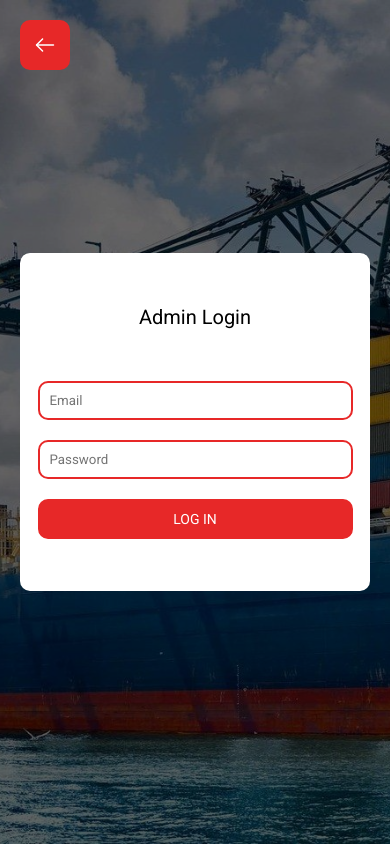
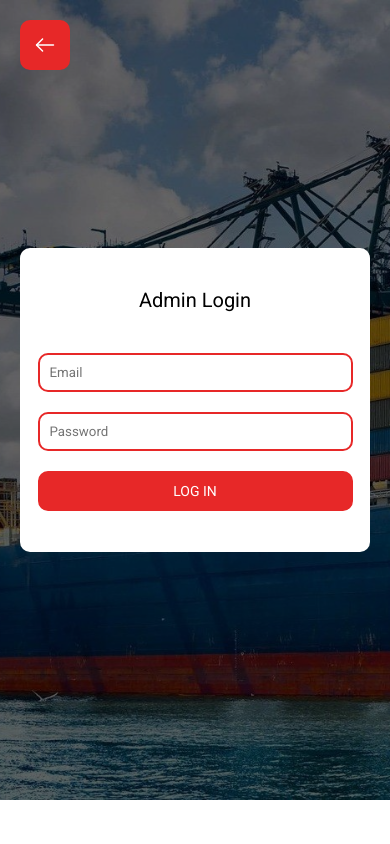
Before and after one commit to ronaldkelechi11/sussex-logistics, a React (Vite) app: page /admin in a window 390 px wide. Built offline with nearby package versions, Linux system fonts and the light colour scheme.

Commit message:
Modified some mediaqueries

```diff
--- a/src/components/admin/AdminEdit.scss
+++ b/src/components/admin/AdminEdit.scss
@@ -175,7 +175,7 @@
 
 @media screen and (max-width: 440px) {
     .adminEdit {
-        // height: auto;
+        height: auto;
         width: 100vw;
         padding: 10px !important;
     }
--- a/src/styles/Admin.scss
+++ b/src/styles/Admin.scss
@@ -270,11 +270,9 @@
 @media screen and (max-width: 440px) {
     .admin {
         padding: 0px;
-        height: 100%;
     }
 
     .admin .overlay {
-        height: 100%;
         width: 100%;
         padding: 20px;
     }
```
